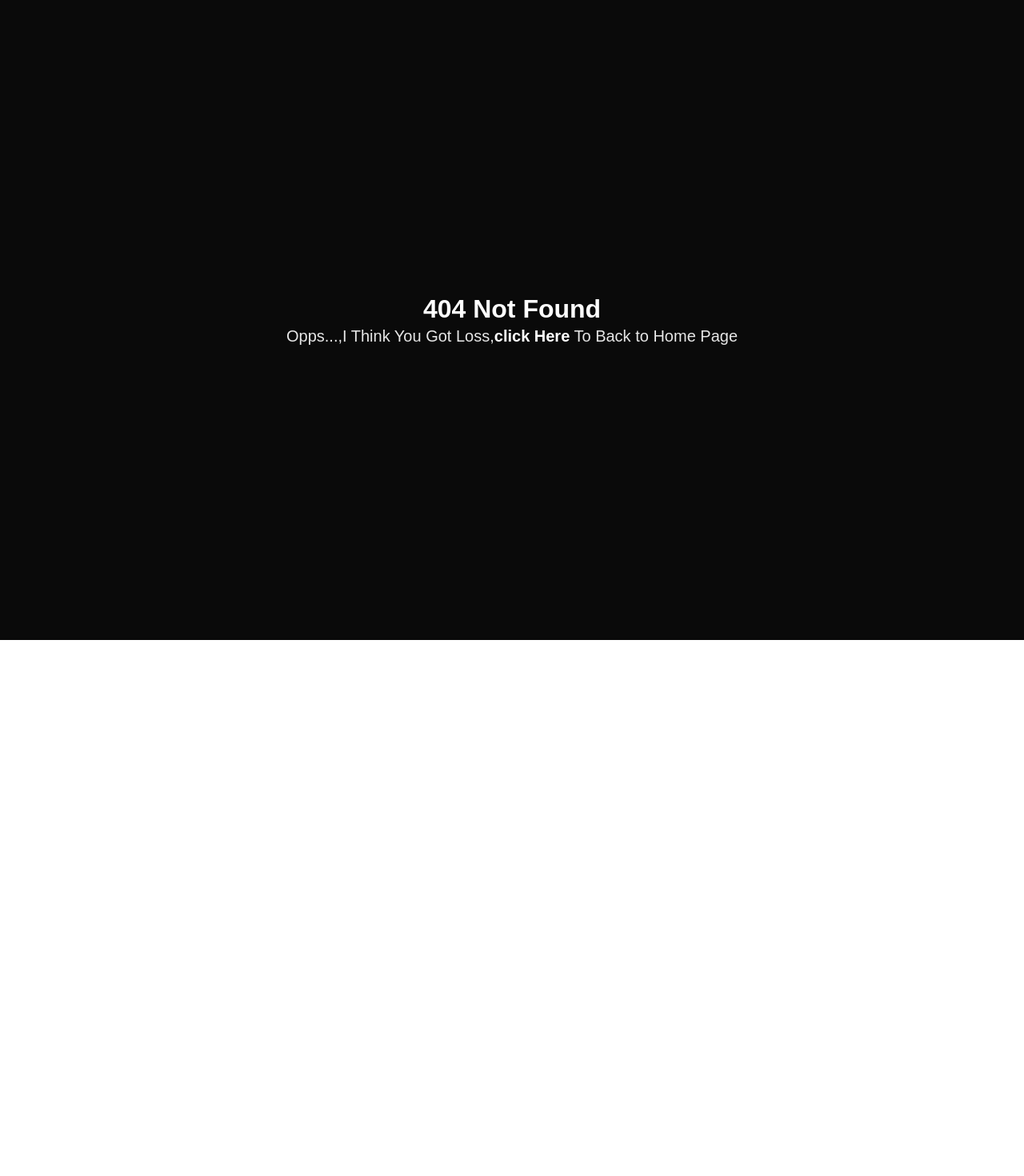
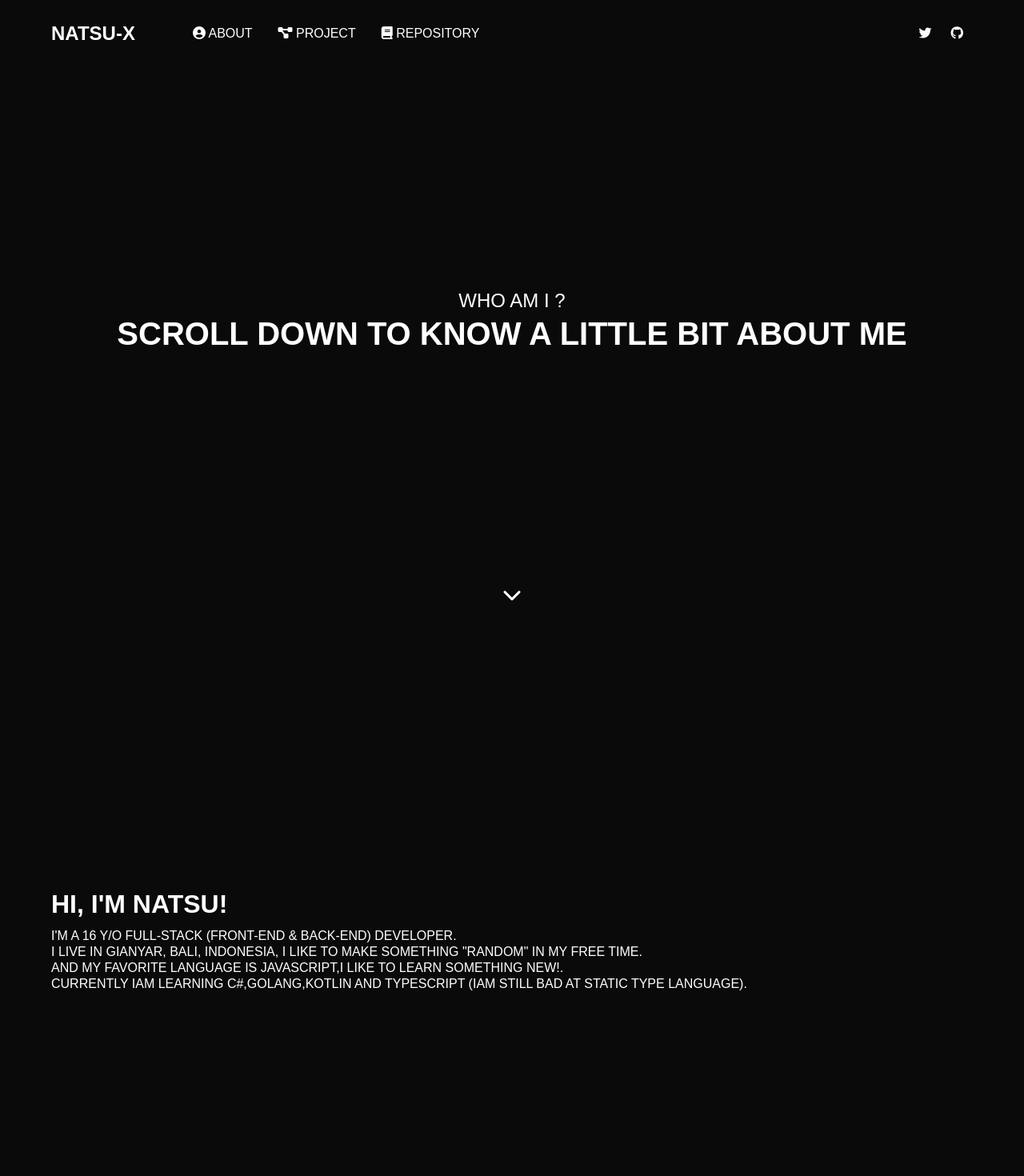
Before and after one commit to NTX-KISAME/PersonalSite, a Vue app: page /about in a window 1280 px wide. Before the commit this address had no page. Shown: the top 1470 px of the page at 80% size. Before the commit the page ends 800 px from the top, so only its background shows below. Built offline with nearby package versions, Linux system fonts and the light colour scheme; a web font is replaced by a local one.

Commit message:
Rebuild About Page fixing some code add a little bit detail in the source code change some animation movement

```diff
--- a/public/index.html
+++ b/public/index.html
@@ -13,6 +13,6 @@
 <noscript>
     <strong>Onii-chan~...,I Need a Javascript,Otherwise i can't show anything for You!</strong>
 </noscript>
-<div id="app"></div>
+<div id="NTXkiana"></div>
 </body>
 </html>
--- a/src/components/Navigationr.vue
+++ b/src/components/Navigationr.vue
@@ -100,7 +100,7 @@ export default {
           targets: this.$refs.navbar_m_menu,
           right: 0 + 'rem',
           duration: 650,
-          easing: 'easeOutExpo'
+          easing: 'easeOutQuart'
         })
       } else {
         this.$refs.menu_btn_m.classList.remove('is-active')
@@ -108,7 +108,7 @@ export default {
           targets: this.$refs.navbar_m_menu,
           right: -100 + 'rem',
           duration: 650,
-          easing: 'easeInExpo',
+          easing: 'easeInQuart',
           complete: () => {
             this.$refs.navbar_m_menu.hidden = true
           }
--- a/src/main.js
+++ b/src/main.js
@@ -4,4 +4,4 @@ import './registerServiceWorker'
 import router from './router'
 import './scss/main.scss'
 
-createApp(App).use(router).mount('#app')
+createApp(App).use(router).mount('#NTXkiana')
--- /dev/null
+++ b/src/services/animation/about.js
@@ -0,0 +1,29 @@
+import anime from 'animejs'
+
+export default {
+  /* Welcome Title */
+  welcomeAnimation: (title, subtitle) => {
+    anime({
+      targets: subtitle,
+      translateY: [{ value: 5.6 + 'rem', duration: 0 }, { value: 0, duration: 1240, delay: 1040 }],
+      opacity: [{ value: 0.0, duration: 0 }, { value: 1.0, duration: 850, delay: 1040 }],
+      easing: 'easeOutExpo'
+    })
+    anime({
+      targets: title,
+      translateY: [{ value: 5.6 + 'rem', duration: 0 }, { value: 0, duration: 1240, delay: 1540 }],
+      opacity: [{ value: 0.0, duration: 0 }, { value: 1.0, duration: 850, delay: 1540 }],
+      easing: 'easeOutExpo'
+    })
+  },
+  /* Button Down Animation */
+  buttonAnimation: (element) => {
+    anime({
+      targets: element,
+      translateY: [{ value: 2.5 + 'rem', duration: 1350 }, { value: 0, duration: 1350 }],
+      easing: 'easeOutExpo',
+      delay: 750,
+      loop: true
+    })
+  }
+}
--- a/src/views/About.vue
+++ b/src/views/About.vue
@@ -1,5 +1,179 @@
 <template>
-  <div class="about">
-    <h1>This is an about page</h1>
+  <!-- About Page Section1 (title) -->
+<section class="hero is-fullheight is-black" aria-label="About Welcome">
+  <div class="hero-head">
+    <Navigationr/>
   </div>
+  <div class="hero-video" id="bg_container">
+    <img src="../assets/bgimg/about_bg.jpg" alt="about_bg_image">
+  </div>
+  <!-- Welcome About Content -->
+  <div class="hero-body">
+    <div class="container">
+      <div class="columns is-vcentered">
+        <div class="column has-text-centered">
+          <div class="aboutIn">
+            <h4 class="subtitle has-text-white is-uppercase is-4" ref="subtitle">Who am i ?</h4>
+            <h1 class="title has-text-white is-uppercase is-2" ref="title">Scroll down to know a little bit about me</h1>
+          </div>
+        </div>
+      </div>
+    </div>
+    <!-- Button to Next Slide -->
+    <div class="btn-next-container">
+      <button @click="goToNextSection()" id="next-btn" class="has-text-white" ref="next">
+        <i class="fas fa-chevron-down" style="font-size: 1.5rem"></i>
+      </button>
+    </div>
+  </div>
+</section>
+<!-- About Page Section2 (main Content) -->
+<section class="hero is-fullheight is-black" ref="sec2" aria-label="about main content">
+  <div class="hero-body">
+    <div v-show="activatedSection" class="container">
+      <h1 class="title has-text-white has-text-weight-semibold is-uppercase is-3" id="subtitle" ref="about_title">Hi, I'm Natsu!</h1>
+      <div id="textbox" ref="about_text">
+      <p class="subtitle has-text-white is-uppercase is-6 mb-0">I'm a 16 y/o Full-stack (Front-end & Back-end) Developer.</p>
+      <p class="subtitle has-text-white is-uppercase is-6 mb-0">I live in Gianyar, Bali, Indonesia, I like to make something "random" in my free time.</p>
+      <p class="subtitle has-text-white is-uppercase is-6 mb-0">And My Favorite language is javascript,i like to learn something new!.</p>
+      <p class="subtitle has-text-white is-uppercase is-6 mb-0">Currently iam learning C#,Golang,Kotlin and typescript (iam still bad at static type language).</p>
+      </div>
+    </div>
+  </div>
+</section>
+<!-- Footer -->
+<webFooter/>
 </template>
+
+<style>
+#textbox {
+  position: absolute;
+  top: -2.5rem;
+}
+#subtitle {
+  position: absolute;
+  top: -5.5rem;
+}
+#bg_container {
+  opacity: 0.3;
+  animation: imageIn 1.950s ease;
+}
+/* Time to do extra work */
+.btn-next-container {
+  position: absolute;
+  height: 4.5rem;
+  bottom: 0;
+  display: flex;
+  justify-content: center;
+  width: 100vw;
+  left: 0;
+}
+#next-btn {
+  top: -1.5rem;
+  cursor: pointer;
+  position: relative;
+  height: 2.5rem;
+  width: 4.5rem;
+  bottom: 0;
+  border: none;
+  background-color: transparent;
+  animation: buttonIn 0.850s ease;
+}
+@keyframes buttonIn {
+  0% {
+    opacity: 0.0;
+    transform: translateY(2.5rem);
+  }
+  50% {
+    opacity: 0.0;
+    transform: translateY(2.5rem);
+  }
+  100% {
+    opacity: 1.0;
+    transform: translateY(0);
+  }
+}
+
+@keyframes imageIn {
+  0% {
+    opacity: 0.0
+  }
+  50% {
+    opacity: 0.0
+  }
+  100% {
+    opacity: 0.3
+  }
+}
+</style>
+
+<script>
+import Navigationr from '@/components/Navigationr'
+import about from '@/services/animation/about'
+import webFooter from '@/components/webFooter'
+
+/* For Testing */
+import anime from 'animejs'
+
+export default {
+  name: 'About Dev',
+  components: {
+    Navigationr,
+    webFooter
+  },
+  data () {
+    return {
+      scrollPosition: 0, // Default Value
+      sectionIsShown: false // Default set
+    }
+  },
+  mounted () {
+    this.getScrollPosition()
+    about.welcomeAnimation(this.$refs.title, this.$refs.subtitle)
+    about.buttonAnimation(this.$refs.next)
+  },
+  computed: {
+    // eslint-disable-next-line vue/return-in-computed-property
+    activatedSection () {
+      if (this.sectionIsShown) {
+        this.runAnimation()
+        return true
+      }
+    }
+  },
+  methods: {
+    getScrollPosition () {
+      window.addEventListener('scroll', () => {
+        if (window.pageYOffset > 712) {
+          this.sectionIsShown = true
+        }
+      })
+    },
+    runAnimation () {
+      /* About Title */
+      anime({
+        targets: this.$refs.about_title,
+        translateY: [{ value: 8.5 + 'rem', duration: 0 }, { value: 0 + 'rem', duration: 1650 }],
+        opacity: [{ value: 0.0, duration: 0 }, { value: 1.0, duration: 1650 }],
+        delay: 550,
+        easing: 'easeOutQuart'
+      })
+      /* About Main Content */
+      anime({
+        targets: this.$refs.about_text,
+        translateY: [{ value: 8.5 + 'rem', duration: 0 }, { value: 0 + 'rem', duration: 1650 }],
+        opacity: [{ value: 0.0, duration: 0 }, { value: 1.0, duration: 1650 }],
+        delay: 750,
+        easing: 'easeOutQuart'
+      })
+    },
+    goToNextSection () {
+      window.scrollTo({
+        left: 0,
+        top: 740,
+        behavior: 'smooth'
+      })
+    }
+  }
+}
+</script>
--- a/src/views/Home.vue
+++ b/src/views/Home.vue
@@ -24,7 +24,7 @@
   <img src="../assets/shape/home/Triangel_Green.png" id="shape8" alt="Triangel_Green" ref="shape8" hidden>
   <img src="../assets/shape/home/Triangel_Pink.png" id="shape9" alt="Triangel_Pink" ref="shape9" hidden>
   <!-- Main Stuff -->
-  <div class="hero-body">
+  <section class="hero-body">
     <div class="container">
       <div class="columns is-vcentered">
         <div class="column has-text-centered">
@@ -39,7 +39,7 @@
         </div>
       </div>
     </div>
-  </div>
+  </section>
 </div>
 <webFooter/>
 </template>
```
Also changed, not shown: src/router/index.js (+4 -9 lines).
